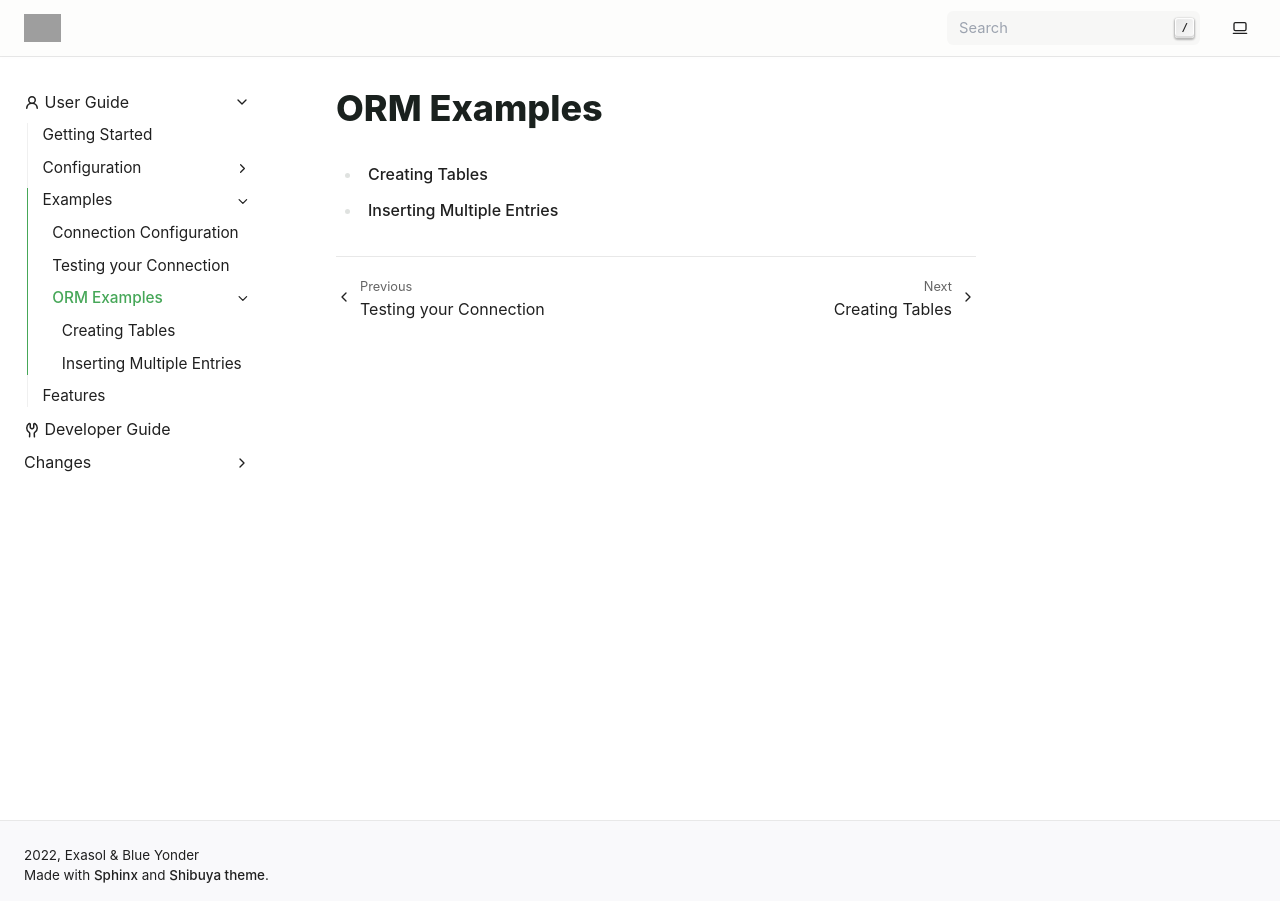
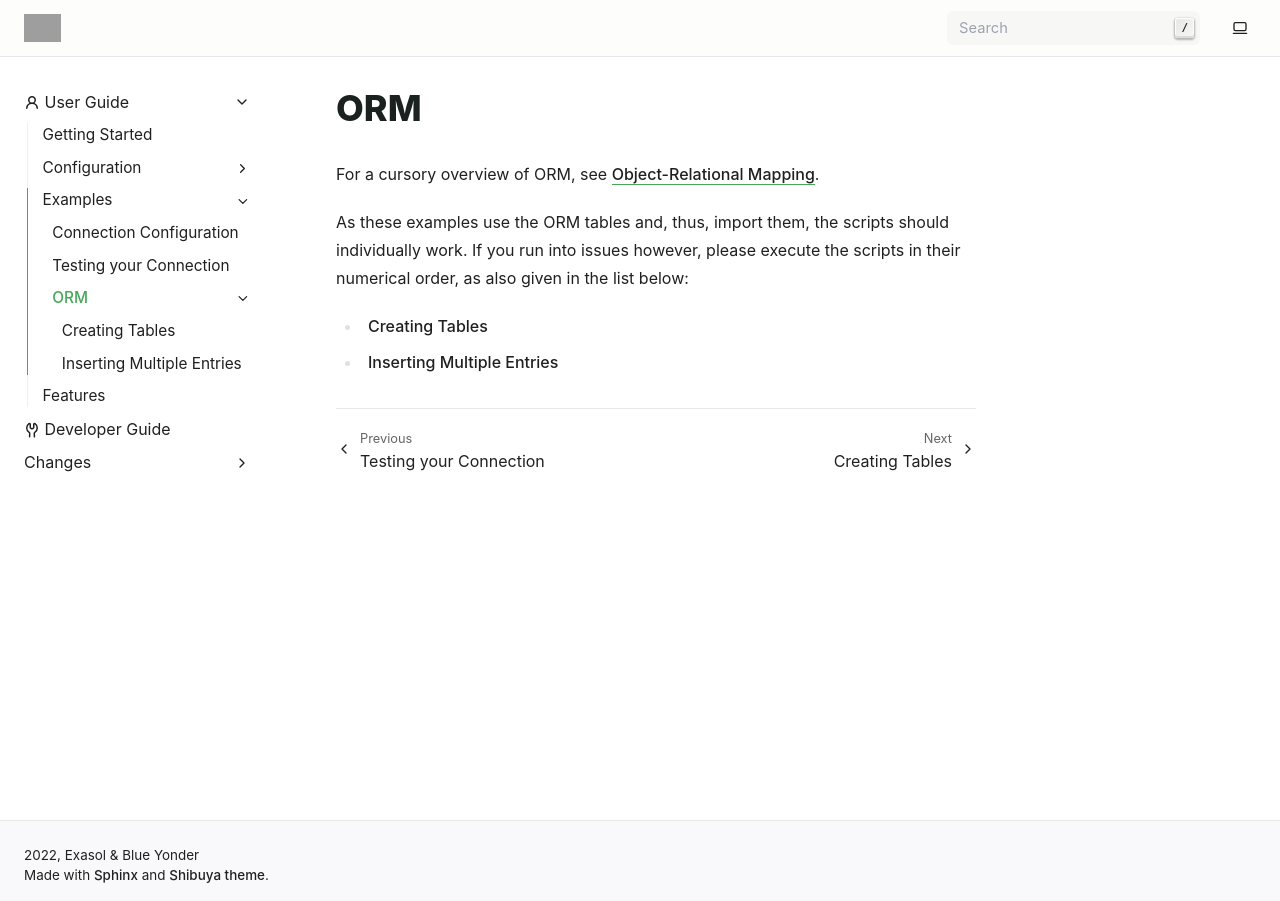
Before and after one commit to exasol/sqlalchemy-exasol, a Sphinx documentation site: the page built from doc/user_guide/examples/orm/index.rst, in a window 1280 px wide. Built offline with Sphinx 7.4.7, drawn with Linux system fonts in a browser that asks for light colours; grey boxes are pictures that could not be loaded.

Commit message:
Add introduction text and information

```diff
--- a/doc/user_guide/examples/orm/index.rst
+++ b/doc/user_guide/examples/orm/index.rst
@@ -1,7 +1,13 @@
 .. _examples_orm:
 
-ORM Examples
-============
+ORM
+===
+
+For a cursory overview of ORM, see :ref:`orm`.
+
+As these examples use the ORM tables and, thus, import them, the scripts should
+individually work. If you run into issues however, please execute the scripts in their
+numerical order, as also given in the list below:
 
 .. toctree::
    :maxdepth: 2
--- a/doc/user_guide/features/index.rst
+++ b/doc/user_guide/features/index.rst
@@ -2,6 +2,8 @@
 
 Features
 ========
+
+.. _orm:
 
 Object-Relational Mapping
 -------------------------
--- a/doc/user_guide/getting_started.rst
+++ b/doc/user_guide/getting_started.rst
@@ -25,6 +25,8 @@ It can be installed via pip, poetry, or any other compatible dependency manageme
 
     SQLAlchemy will be installed as well, as it is a required dependency for SQLAlchemy-Exasol.
 
+.. _first_step:
+
 First Step
 ----------
 
```
Also changed, not shown: doc/user_guide/examples/index.rst (+7 -0 lines).
